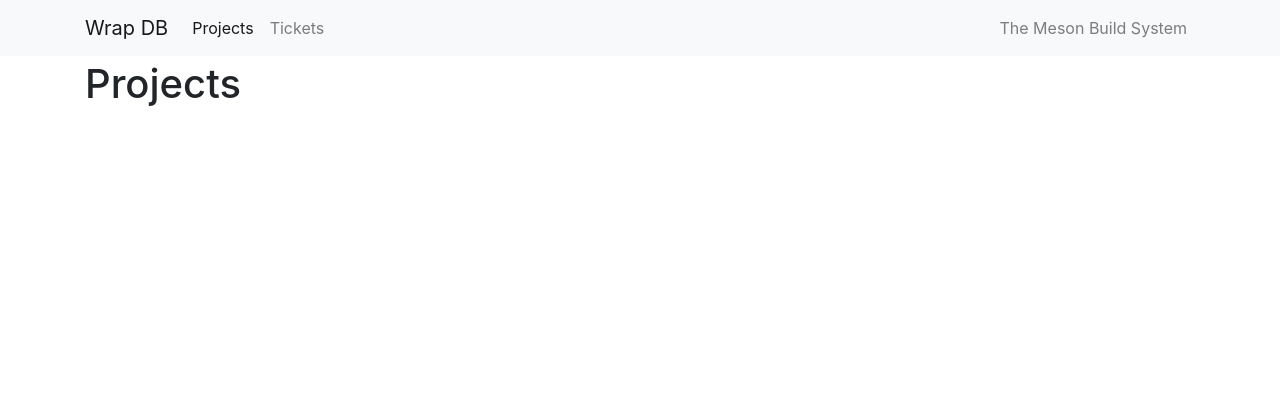
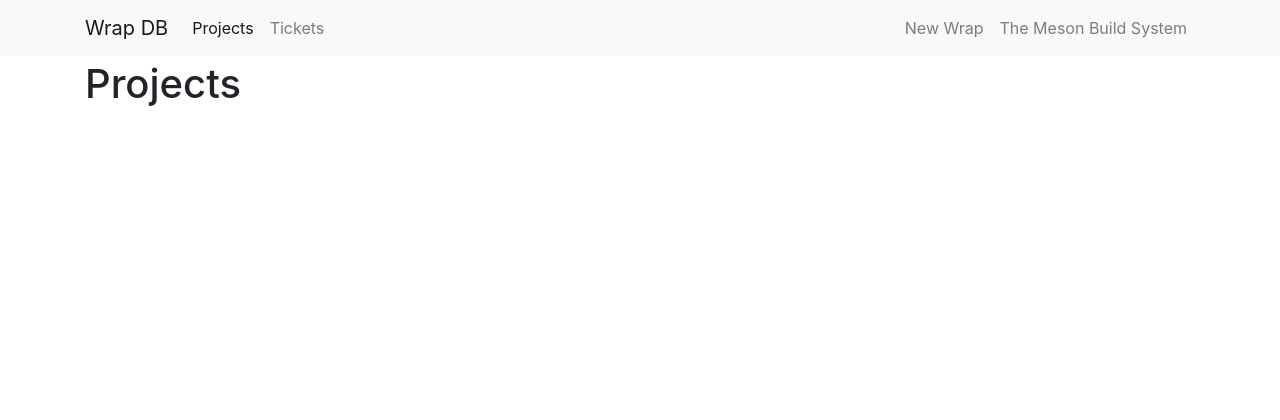
Before and after one commit to mesonbuild/mesonwrap, a Flask app: page / in a window 1280 px wide. Shown: the top 420 px of the page. Run offline with Flask 2, Linux system fonts and the light colour scheme; data that the repository does not hold is empty; some libraries are stand-ins or nearby versions.

Commit message:
Move "New Wrap" link to the navbar

```diff
--- a/wrapweb/templates/layout.html
+++ b/wrapweb/templates/layout.html
@@ -43,6 +43,9 @@
         <div class="navbar-collapse collapse mesonwrap-navbar">
           <ul class="navbar-nav ml-auto">
             <li class="nav-item">
+              <a class="nav-link" href="https://github.com/mesonbuild/wrapdb/issues/new">New Wrap</a>
+            </li>
+            <li class="nav-item">
               <a class="nav-link" href="http://mesonbuild.com">The Meson Build System</a>
             </li>
           </ul>
@@ -55,7 +58,7 @@
 
     <footer class="footer">
       <div class="panel-footer text-center">
-        Wrap DB: <a href="https://github.com/mesonbuild/mesonwrap">source code</a> -- <a href="https://github.com/mesonbuild/wrapdb/issues">new wrap</a>. © 2015 The Meson development team.
+        Wrap DB: <a href="https://github.com/mesonbuild/mesonwrap">source code</a>. © 2015 The Meson development team.
       </div>
     </footer>
 
```
